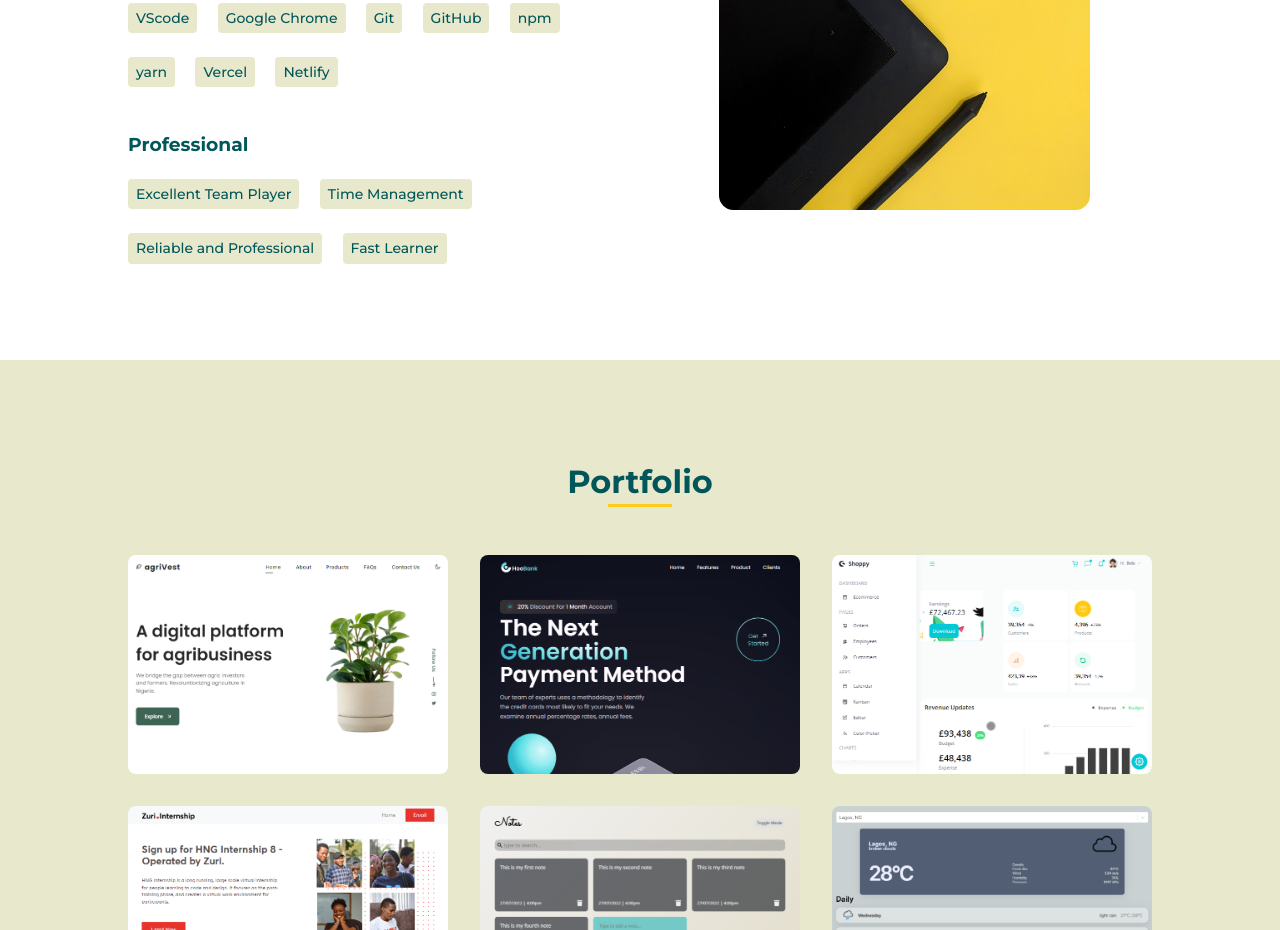
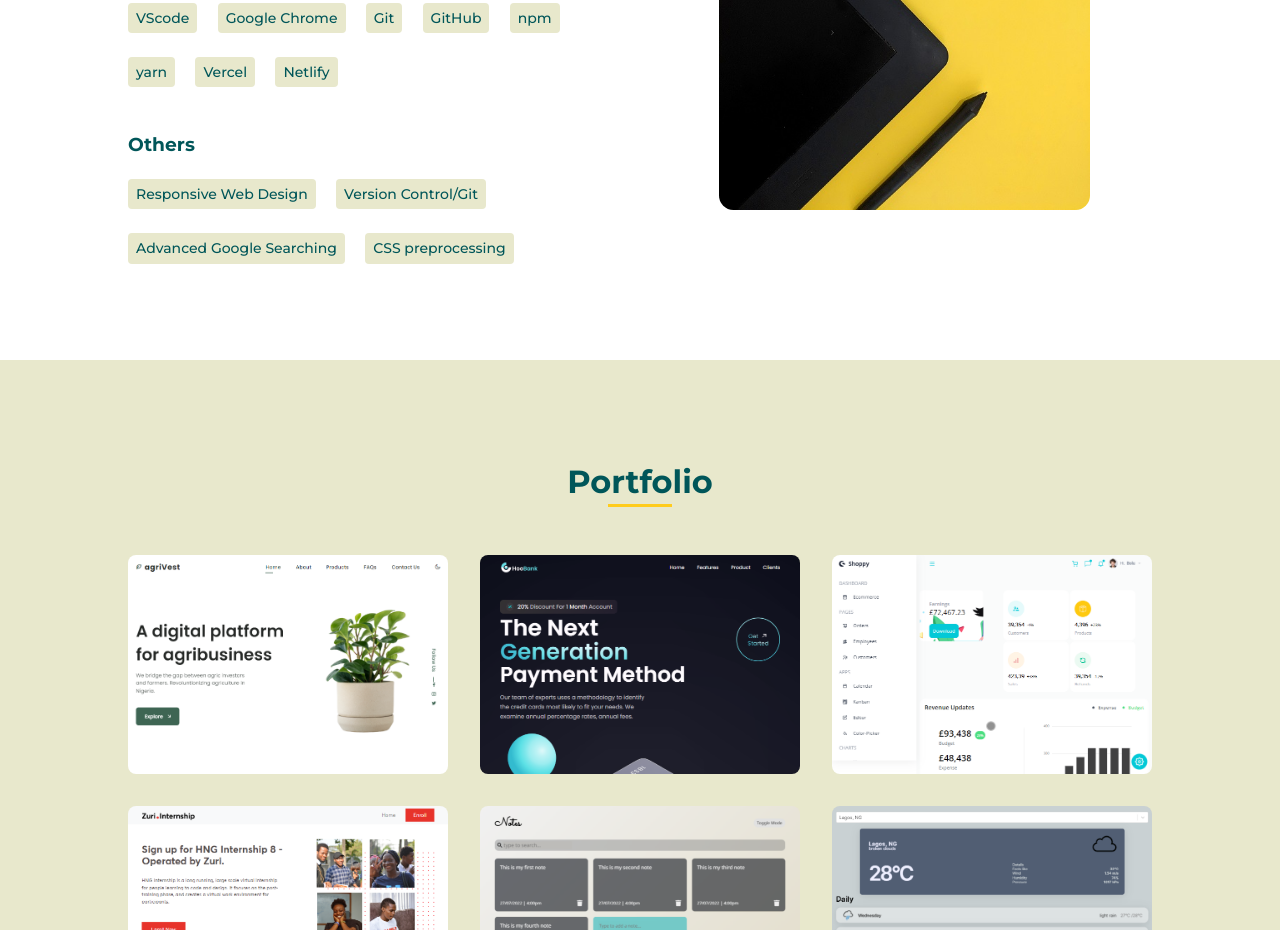
Before and after one commit to Boluwatife-AJB/Portfolio, a plain HTML site: page index.html in a window 1280 px wide. Shown: the part 2093-3023 px from the top of the page. Drawn offline with nearby package versions, Linux system fonts and the light colour scheme.

Commit message:
Updated my portfolio

```diff
--- a/index.html
+++ b/index.html
@@ -160,11 +160,11 @@
             <span class="skills__name">Vercel </span>
             <span class="skills__name">Netlify </span>
 
-            <h3 class="skills__subtitle">Professional</h3>
-            <span class="skills__name">Excellent Team Player</span>
-            <span class="skills__name">Time Management</span>
-            <span class="skills__name">Reliable and Professional</span>
-            <span class="skills__name">Fast Learner</span>
+            <h3 class="skills__subtitle">Others</h3>
+            <span class="skills__name">Responsive Web Design</span>
+            <span class="skills__name">Version Control/Git</span>
+            <span class="skills__name">Advanced Google Searching</span>
+            <span class="skills__name">CSS preprocessing</span>
           </div>
           <div class="skills__img">
             <img src="./images/skill-img.jpg" alt="skill-img" />
```
